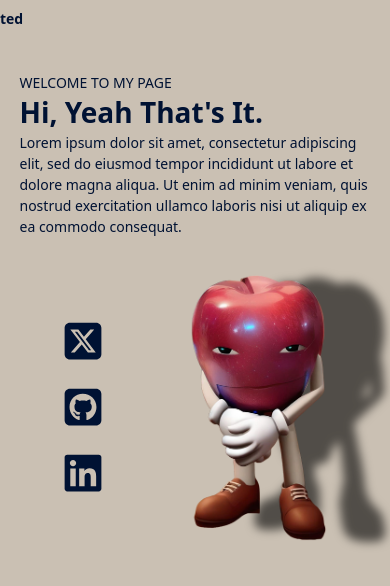
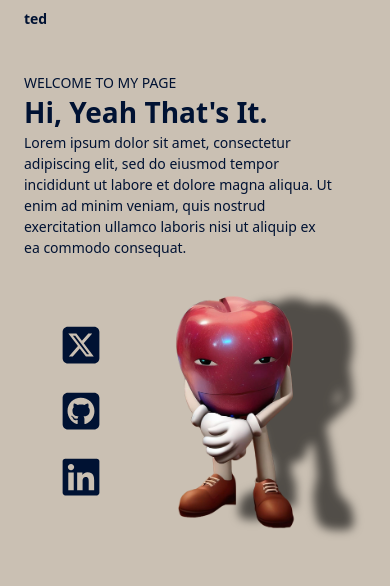
Before and after one commit to TeDbit/myfolio, a Next.js app: page / in a window 390 px wide. Shown: the top 586 px of the page. Built offline with nearby package versions, Linux system fonts and the light colour scheme.

Commit message:
contacts update mobile veiw

```diff
--- a/src/app/page.js
+++ b/src/app/page.js
@@ -215,7 +215,7 @@ export default function Home() {
   };
 
   return (
-    <main className="lg:items-center flex min-h-screen max-w-screen flex-col gap-10  items-start">
+    <main className="lg:items-center flex min-h-screen max-w-screen flex-col gap-10 items-start px-8 ">
       <nav className="bg-[rgb(var(--main))] z-10 flex flex-row justify-between w-full max-w-[1024px] h-12 fixed top-0">
         {" "}
         <div className="flex flex-row w-[80px] h-full justify-between  items-center ">
@@ -255,7 +255,7 @@ export default function Home() {
       >
         {/* HOME /////////////////////////////////////////////////////////////////*/}
 
-        <section id="home" className="relative flex gap-[2rem] justify-center ">
+        <section id="home" className="relative flex gap-[2rem] ">
           <div className="h-fit flex flex-col w-[90%] sm:w-[45%] ">
             <h3>WELCOME TO MY PAGE</h3>
             <h1 className="font-bold leading-snug">Hi, Yeah That's It.</h1>
@@ -266,7 +266,7 @@ export default function Home() {
               </h3>
             </div>
             <div className="flex pt-12 justify-around ">
-              <div className="flex sm:flex-row flex-col w-fit  sm:gap-4 gap-8 justify-center ">
+              <div className="flex sm:flex-row flex-col w-fit sm:gap-4 gap-8 justify-center ">
                 <FaSquareXTwitter size={"3.5rem"} />
                 <FaSquareGithub size={"3.5rem"} />
                 <FaLinkedin size={"3.5rem"} />
@@ -326,7 +326,7 @@ export default function Home() {
           {/* <h1 className="w-[100%] text-5xl font-bold leading-snug">
             What Have I Done ?
           </h1> */}
-          <ul className="flex flex-row gap-8 max-w-full" id="listy">
+          <ul className="flex sm:justify-start justify-center flex-row gap-8 max-w-full" id="listy">
             {projtype.map((item, index) => {
               return (
                 <li
@@ -357,7 +357,7 @@ export default function Home() {
                   onScroll={(e) => {
                     projScroll(e, setSoftPos, software.length);
                   }}
-                  className="relative  w-screen max-w-full flex overflow-scroll snap-mandatory snap-x  scrollbar-hide"
+                  className="relative  w-[80vw] max-w-full flex overflow-scroll snap-mandatory snap-x  scrollbar-hide"
                 >
                   {software.map((item, index) => {
                     return (
@@ -581,7 +581,7 @@ export default function Home() {
 
         {/* SKILLS /////////////////////////////////////////////////////////////////*/}
 
-        <section id="skills" className="flex flex-col gap-8 ">
+        <section id="skills" className="flex flex-col gap-10 ">
           <div>
             <label className="font-bold uppercase">Soft Skills</label>
 
```
